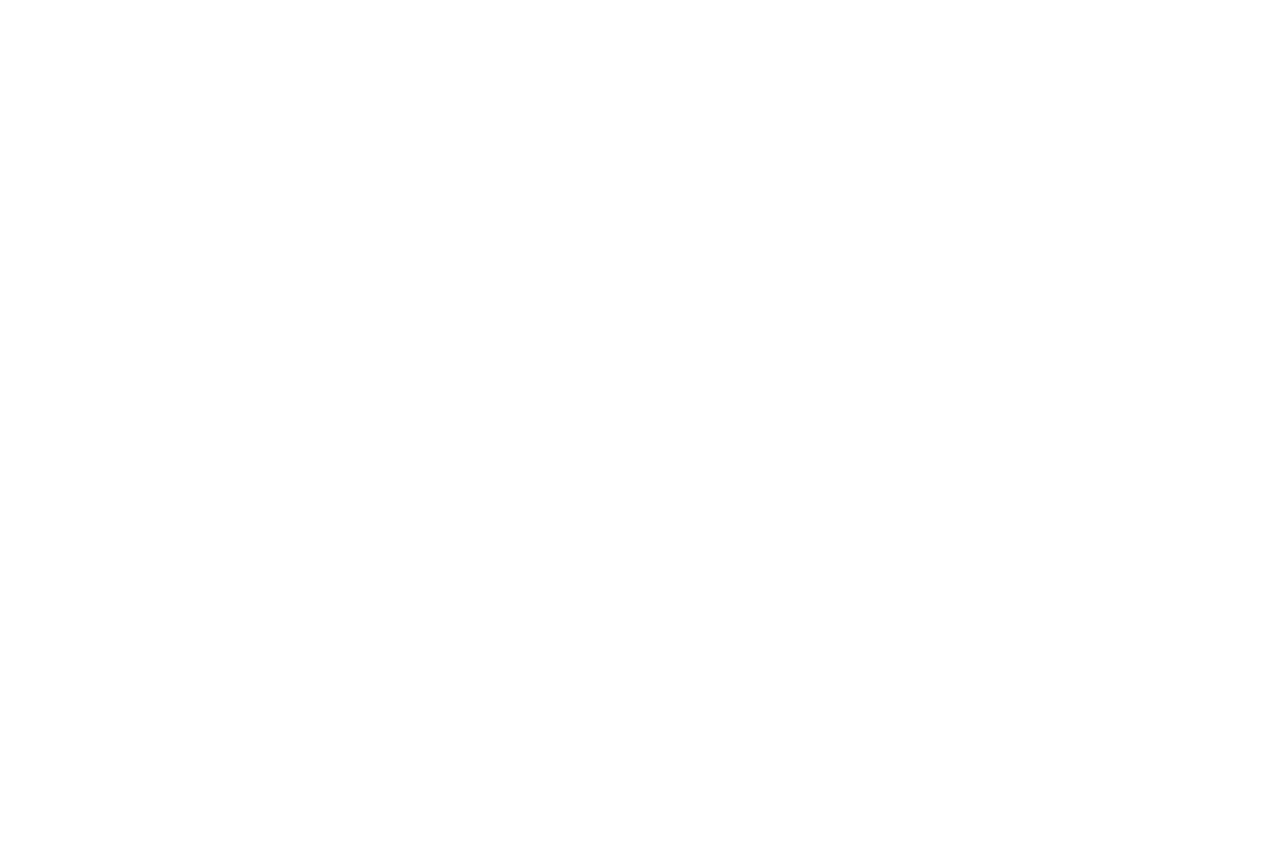
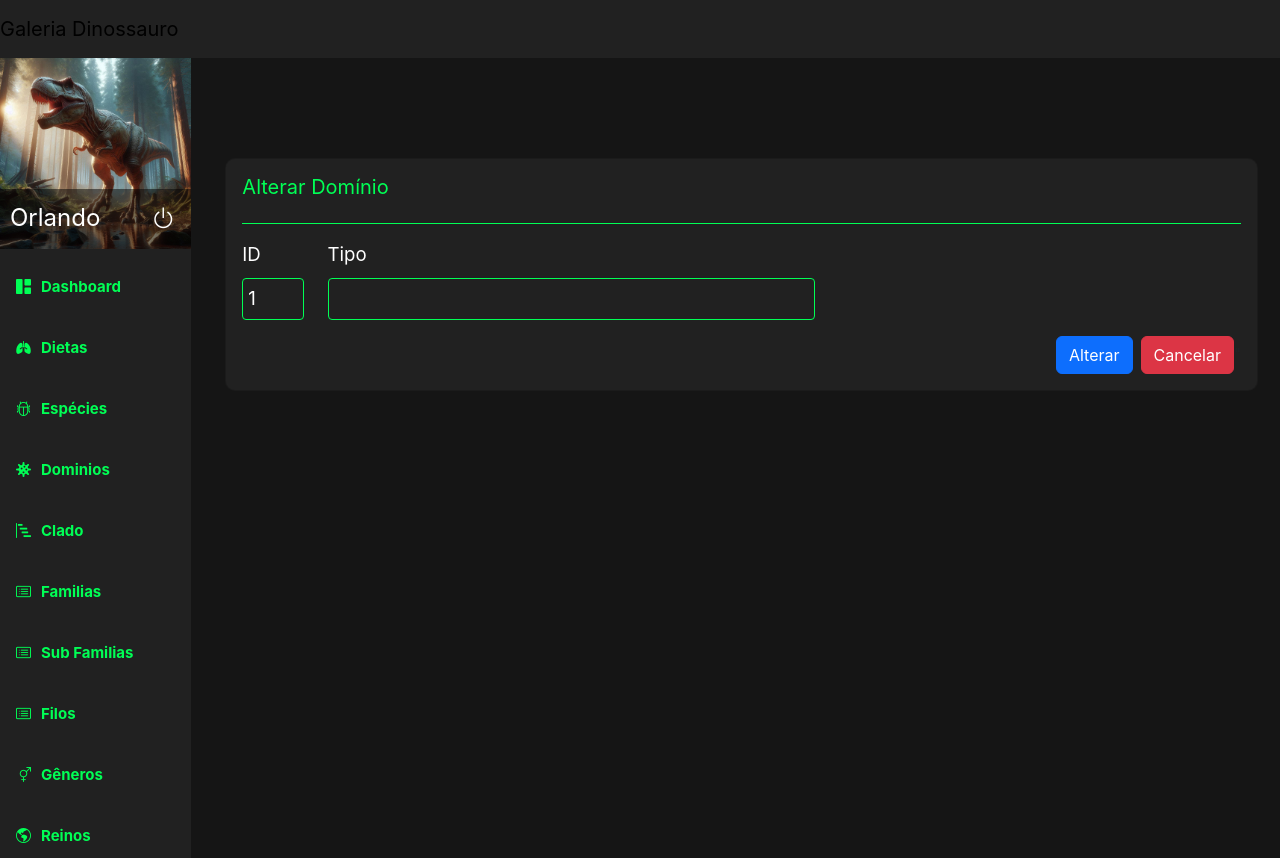
Before and after one commit to MaceiraDev/dino-gallery-front, a Vue app: page /admin/alterar/dominio/1 in a window 1280 px wide. Before the commit this address had no page. Before the commit the page ends 800 px from the top, so only its background shows below. Built offline with nearby package versions, Linux system fonts and the light colour scheme; no server answers.

Commit message:
Atualizar e GetBydId de dominios concluido

```diff
--- a/src/router/index.js
+++ b/src/router/index.js
@@ -112,6 +112,11 @@ const router = createRouter({
           component: () => import('../views/admin/cadastrar/Dominio.vue')
         },
         {
+          path: 'alterar/dominio/:id',
+          name: 'alterar-dominio',
+          component: () => import('../views/admin/cadastrar/Dominio.vue')
+        },
+        {
           path: 'cadastrar/familia',
           name: 'cadastrar-familia',
           component: () => import('../views/admin/cadastrar/Familia.vue')
--- a/src/services/dieta.js
+++ b/src/services/dieta.js
@@ -6,6 +6,18 @@ export default (httpClient) => ({
   getById: async (id) => {
     const response = await httpClient.get('/dieta/' + id);
     return { data: response.data }
+  },
+  update: async (id, dieta) => {
+    try {
+      const response = await httpClient.put('/dieta/atualizar/' + id, dieta);
+      return {
+        data: response.data
+      }
+    }
+    catch (error) {
+      console.error('Erro ao atualizar dieta:', error);
+      throw error;
+    }
   },
   salvar: async (tipo) => {
     try {
@@ -19,18 +31,7 @@ export default (httpClient) => ({
       throw error;
     }
   },
-  update: async (id, dieta) => {
-    try {
-      const response = await httpClient.put('/dieta/atualizar/' + id, dieta);
-      return {
-        data: response.data
-      }
-    }
-    catch (error) {
-      console.error('Erro ao atualizar dieta:', error);
-      throw error;
-    }
-  },
+
   delete: async (id) => {
     try {
       const response = await httpClient.delete('/dieta/deletar/' + id);
--- a/src/services/dominio.js
+++ b/src/services/dominio.js
@@ -33,5 +33,21 @@ export default (httpClient) => ({
       console.error('Erro ao deletar dominio:', error);
       throw error;
     }
-  }
+  },
+  getById: async (id) => {
+    const response = await httpClient.get('/dominio/' + id);
+    return { data: response.data }
+  },
+  update: async (id, dominio) => {
+    try {
+      const response = await httpClient.put('/dominio/atualizar/' + id, dominio);
+      return {
+        data: response.data
+      }
+    }
+    catch (error) {
+      console.error('Erro ao atualizar dominio:', error);
+      throw error;
+    }
+  },
 });
--- a/src/views/admin/Dominios.vue
+++ b/src/views/admin/Dominios.vue
@@ -25,7 +25,10 @@
               <tr v-for="dominio in state.dominios" :key="dominio.id">
                 <td scope="row">{{ dominio.id }}</td>
                 <td>{{ dominio.tipo }}</td>
-                <td><a href="" class="btn btn-primary" title="Alterar"> <i class="bi bi-pencil"></i></a>
+                <td>
+                  <RouterLink :to="{ name: 'alterar-dominio',  params: { id: dominio.id },}" class="btn btn-primary" title="Alterar">
+                    <i class="bi bi-pencil"></i>
+                  </RouterLink>
                   <a @click="deleteDominio(dominio.id)" class="btn btn-danger" title="Deletar"><i class="bi bi-trash"></i></a>
                 </td>
               </tr>
--- a/src/views/admin/cadastrar/Dominio.vue
+++ b/src/views/admin/cadastrar/Dominio.vue
@@ -4,7 +4,8 @@
       <div class="card-body">
         <div class="row">
           <div class="col-md-6">
-            <h5 class="card-title">Novo Domínio</h5>
+            <h5 class="card-title"><span v-if="state.id">Alterar Domínio</span> <span v-else>Cadastrar Domínio</span>
+            </h5>
           </div>
         </div>
         <div class="line-form"></div>
@@ -12,7 +13,7 @@
           <div class="row">
             <div class="col-sm-1" v-if="state.id">
               <label for="id" class="form-label">ID</label>
-              <input type="text" id="id" readonly>
+              <input type="text" v-model="state.id" id="id" readonly>
             </div>
             <div class="col-sm-6">
               <label for="inputDieta" class="form-label">Tipo</label>
@@ -20,7 +21,8 @@
             </div>
           </div>
           <div class="text-end mt-3">
-            <button type="submit" class="btn btn-primary me-2">Cadastrar</button>
+            <button type="submit" class="btn btn-primary me-2"><span v-if="state.id">Alterar</span> <span
+                v-else>Cadastrar</span></button>
             <router-link to="/admin/dominios" class="btn btn-danger">Cancelar</router-link>"
           </div>
         </form>
@@ -31,23 +33,51 @@
 
 <script setup>
 import services from "@/services";
-import { reactive } from "vue";
+import { onMounted, reactive } from "vue";
 import { useRouter } from "vue-router";
 
 const router = useRouter();
 const state = reactive({
-   dominio: { tipo: "" },
+  id: "",
+  dominio: { tipo: "" },
 });
 
+onMounted(() => {
+  if (router.currentRoute._value.params.id != undefined) {
+    state.id = router.currentRoute._value.params.id;
+    getDominio(state.id);
+  }
+})
+
+async function getDominio(id) {
+  try {
+    const { data } = await services.dominio.getById(id);
+    state.dominio = data;
+  } catch (error) {
+    console.error("Erro ao buscar dieta:", error);
+  }
+}
+
 async function novoDominio() {
-  try {
-    await services.dominio.salvar(state.dominio.tipo);
-    router.push("/admin/dominios");
-  } catch (error) {
-    console.error("Erro ao criar domínio:", error);
+  if (state.id) {
+    try {
+      await services.dominio.update(state.id, state.dominio);
+      router.push("/admin/dominios");
+    } catch (error) {
+      console.error("Erro ao alterar dominio:", error);
+    }
+  } else {
+    try {
+      await services.dominio.salvar(state.dominio.tipo);
+      router.push("/admin/dominios");
+    } catch (error) {
+      console.error("Erro ao criar dominio:", error);
+    }
   }
 
 }
+
+
 
 </script>
 
```
